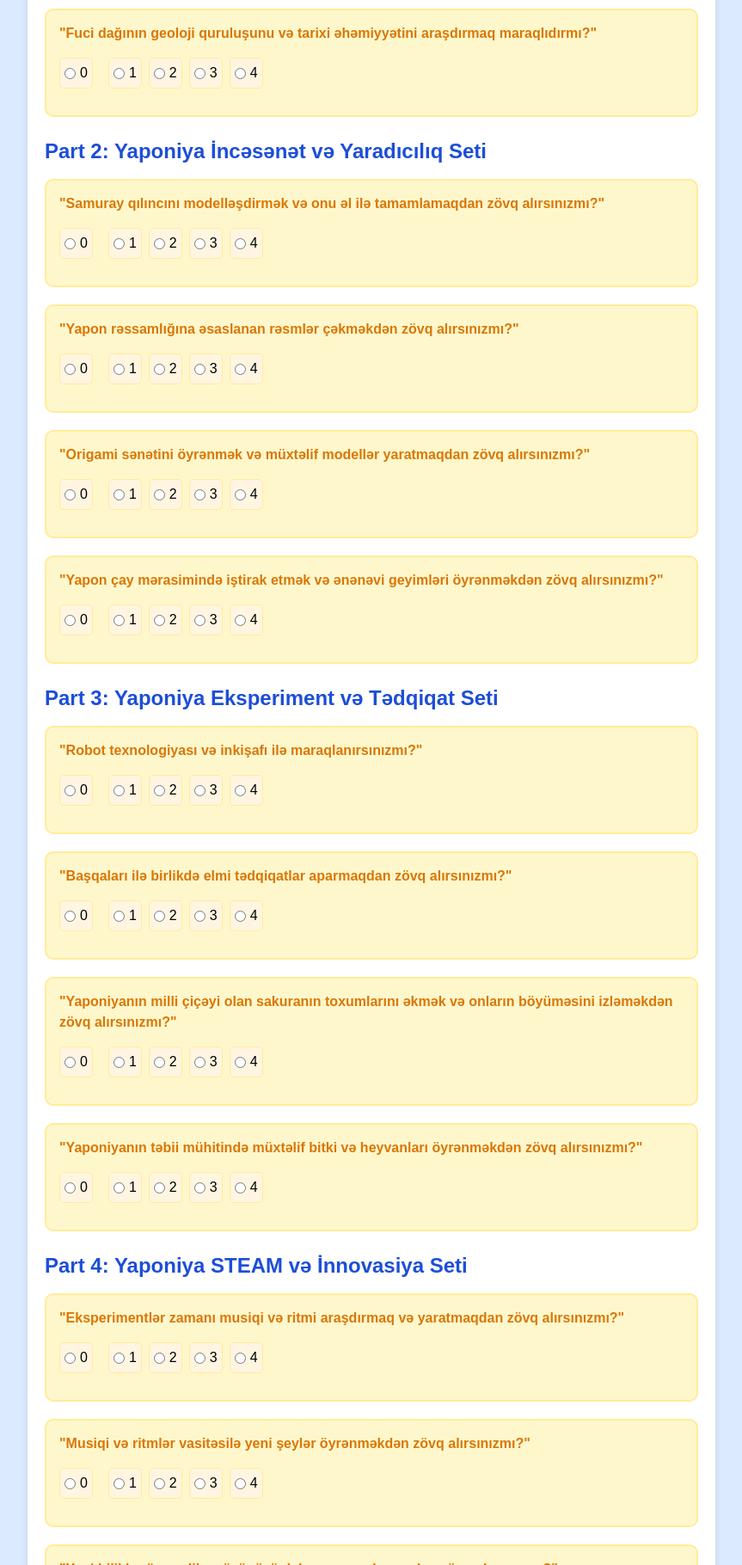
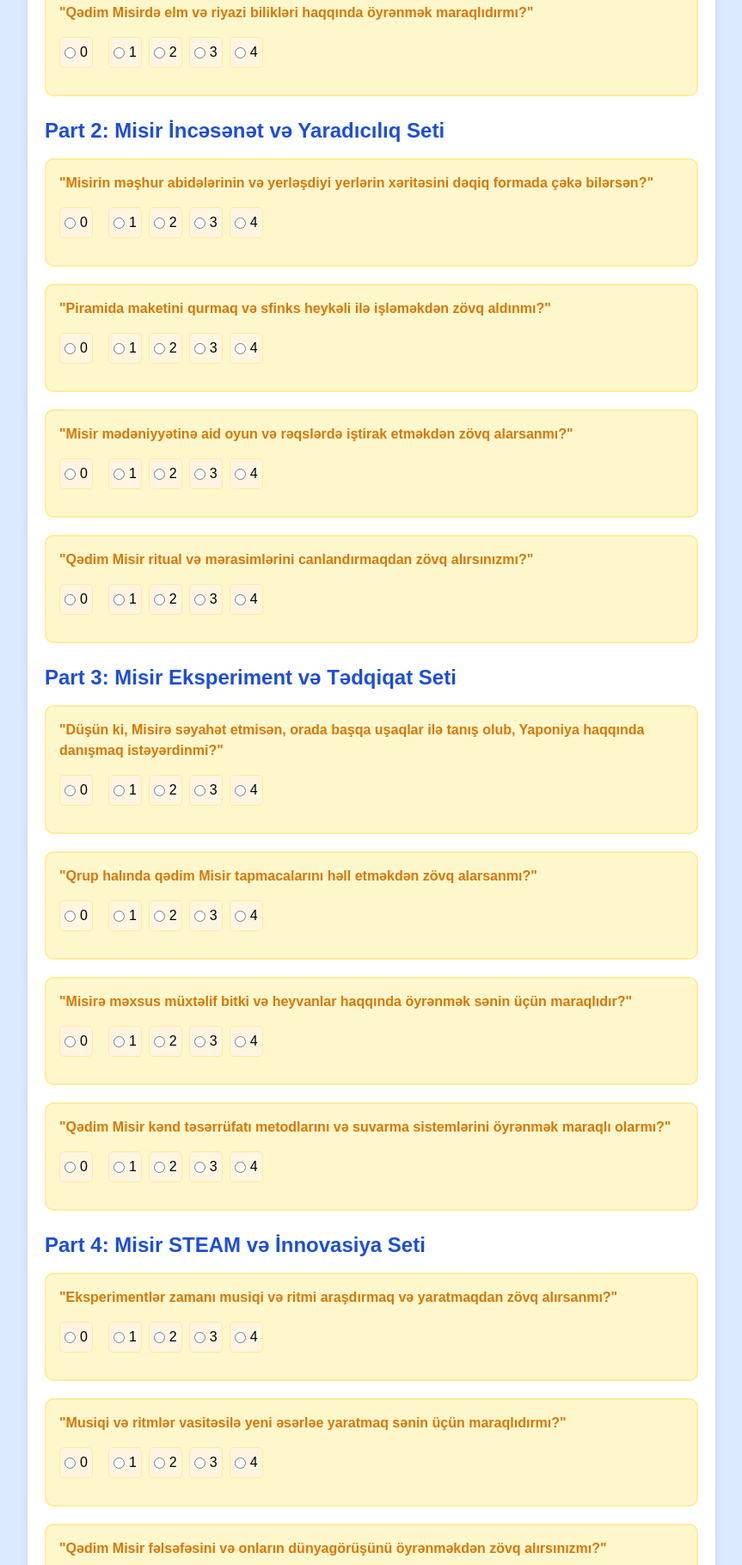
Before and after one commit to xtirachi/psychological-map-egp, a plain HTML site: page index.html in a window 1280 px wide. Shown: the part 980-2800 px from the top of the page at 86% size, without its empty margins (208-1071 px from the left). Drawn offline with nearby package versions, Linux system fonts and the light colour scheme.

Commit message:
Update index.html

```diff
--- a/index.html
+++ b/index.html
@@ -10,12 +10,12 @@
 <body class="bg-blue-100 p-6">
     <div class="container">
         <img src="https://i.ibb.co/7XNQPGC/logo.png" alt="Logo" class="mx-auto mb-6">
-        <h1 class="text-4xl font-bold mb-6">Gardner'in Çoxsaylı Zəka Testi - Yaponiya</h1>
+        <h1 class="text-4xl font-bold mb-6">Gardner'in Çoxsaylı Zəka Testi - Misir</h1>
         <form id="questionnaire-az-egypt">
             <div class="mb-6">
-                <h2 class="text-2xl font-bold mb-4">Part 1: Yaponiya Mədəni İrs və Səyahət Seti</h2>
+                <h2 class="text-2xl font-bold mb-4">Part 1: Misir Mədəni İrs və Səyahət Seti</h2>
                 <div class="question">
-                    <p>"Yapon dilində yeni sözlər öyrənib, onları gündəlik danışıqda istifadə etməkdən zövq alırsınızmı?"</p>
+                    <p>"Misir tarixi haqqında məlumatlar öyrənib, başqalarına danışarsanmı?"</p>
                     <div class="flex space-x-2 mb-4">
                         <label><input type="radio" name="q1" value="0" required> 0</label>
                         <label><input type="radio" name="q1" value="1"> 1</label>
@@ -25,7 +25,7 @@
                     </div>
                 </div>
                 <div class="question">
-                    <p>"Yaponiyanın tarixi haqqında məlumat öyrənməkdən və başqalarına danışmaqdan zövq alırsınızmı?"</p>
+                    <p>"Misirin məşhur abidələri və hekayələri haqqında oxumaq və onları qeyd dəftərinə yazmaq maraqlıdırmı?"</p>
                     <div class="flex space-x-2 mb-4">
                         <label><input type="radio" name="q2" value="0" required> 0</label>
                         <label><input type="radio" name="q2" value="1"> 1</label>
@@ -35,7 +35,7 @@
                     </div>
                 </div>
                 <div class="question">
-                    <p>"Yapon yenini manata çevirməyi və fərqli valyutalar arasındakı əlaqələri hesablamayı xoşlayırsınızmı?"</p>
+                    <p>"Misir funtunu manata çevirmək və fərqli valyutalar arasındakı əlaqələrin hesablanması nə qədər rahatdır?"</p>
                     <div class="flex space-x-2 mb-4">
                         <label><input type="radio" name="q3" value="0" required> 0</label>
                         <label><input type="radio" name="q3" value="1"> 1</label>
@@ -45,7 +45,7 @@
                     </div>
                 </div>
                 <div class="question">
-                    <p>"Fuci dağının geoloji quruluşunu və tarixi əhəmiyyətini araşdırmaq maraqlıdırmı?"</p>
+                    <p>"Qədim Misirdə elm və riyazi bilikləri haqqında öyrənmək maraqlıdırmı?"</p>
                     <div class="flex space-x-2 mb-4">
                         <label><input type="radio" name="q4" value="0" required> 0</label>
                         <label><input type="radio" name="q4" value="1"> 1</label>
@@ -56,9 +56,9 @@
                 </div>
             </div>
             <div class="mb-6">
-                <h2 class="text-2xl font-bold mb-4">Part 2: Yaponiya İncəsənət və Yaradıcılıq Seti</h2>
+                <h2 class="text-2xl font-bold mb-4">Part 2: Misir İncəsənət və Yaradıcılıq Seti</h2>
                 <div class="question">
-                    <p>"Samuray qılıncını modelləşdirmək və onu əl ilə tamamlamaqdan zövq alırsınızmı?"</p>
+                    <p>"Misirin məşhur abidələrinin və yerləşdiyi yerlərin xəritəsini dəqiq formada çəkə bilərsən?"</p>
                     <div class="flex space-x-2 mb-4">
                         <label><input type="radio" name="q5" value="0" required> 0</label>
                         <label><input type="radio" name="q5" value="1"> 1</label>
@@ -68,7 +68,7 @@
                     </div>
                 </div>
                 <div class="question">
-                    <p>"Yapon rəssamlığına əsaslanan rəsmlər çəkməkdən zövq alırsınızmı?"</p>
+                    <p>"Piramida maketini qurmaq və sfinks heykəli ilə işləməkdən zövq aldınmı?"</p>
                     <div class="flex space-x-2 mb-4">
                         <label><input type="radio" name="q6" value="0" required> 0</label>
                         <label><input type="radio" name="q6" value="1"> 1</label>
@@ -78,7 +78,7 @@
                     </div>
                 </div>
                 <div class="question">
-                    <p>"Origami sənətini öyrənmək və müxtəlif modellər yaratmaqdan zövq alırsınızmı?"</p>
+                    <p>"Misir mədəniyyətinə aid oyun və rəqslərdə iştirak etməkdən zövq alarsanmı?"</p>
                     <div class="flex space-x-2 mb-4">
                         <label><input type="radio" name="q7" value="0" required> 0</label>
                         <label><input type="radio" name="q7" value="1"> 1</label>
@@ -88,7 +88,7 @@
                     </div>
                 </div>
                 <div class="question">
-                    <p>"Yapon çay mərasimində iştirak etmək və ənənəvi geyimləri öyrənməkdən zövq alırsınızmı?"</p>
+                    <p>"Qədim Misir ritual və mərasimlərini canlandırmaqdan zövq alırsınızmı?"</p>
                     <div class="flex space-x-2 mb-4">
                         <label><input type="radio" name="q8" value="0" required> 0</label>
                         <label><input type="radio" name="q8" value="1"> 1</label>
@@ -99,9 +99,9 @@
                 </div>
             </div>
             <div class="mb-6">
-                <h2 class="text-2xl font-bold mb-4">Part 3: Yaponiya Eksperiment və Tədqiqat Seti</h2>
+                <h2 class="text-2xl font-bold mb-4">Part 3: Misir Eksperiment və Tədqiqat Seti</h2>
                 <div class="question">
-                    <p>"Robot texnologiyası və inkişafı ilə maraqlanırsınızmı?"</p>
+                    <p>"Düşün ki, Misirə səyahət etmisən, orada başqa uşaqlar ilə tanış olub, Yaponiya haqqında danışmaq istəyərdinmi?"</p>
                     <div class="flex space-x-2 mb-4">
                         <label><input type="radio" name="q9" value="0" required> 0</label>
                         <label><input type="radio" name="q9" value="1"> 1</label>
@@ -111,7 +111,7 @@
                     </div>
                 </div>
                 <div class="question">
-                    <p>"Başqaları ilə birlikdə elmi tədqiqatlar aparmaqdan zövq alırsınızmı?"</p>
+                    <p>"Qrup halında qədim Misir tapmacalarını həll etməkdən zövq alarsanmı?"</p>
                     <div class="flex space-x-2 mb-4">
                         <label><input type="radio" name="q10" value="0" required> 0</label>
                         <label><input type="radio" name="q10" value="1"> 1</label>
@@ -121,7 +121,7 @@
                     </div>
                 </div>
                 <div class="question">
-                    <p>"Yaponiyanın milli çiçəyi olan sakuranın toxumlarını əkmək və onların böyüməsini izləməkdən zövq alırsınızmı?"</p>
+                    <p>"Misirə məxsus müxtəlif bitki və heyvanlar haqqında öyrənmək sənin üçün maraqlıdır?"</p>
                     <div class="flex space-x-2 mb-4">
                         <label><input type="radio" name="q11" value="0" required> 0</label>
                         <label><input type="radio" name="q11" value="1"> 1</label>
@@ -131,7 +131,7 @@
                     </div>
                 </div>
                 <div class="question">
-                    <p>"Yaponiyanın təbii mühitində müxtəlif bitki və heyvanları öyrənməkdən zövq alırsınızmı?"</p>
+                    <p>"Qədim Misir kənd təsərrüfatı metodlarını və suvarma sistemlərini öyrənmək maraqlı olarmı?"</p>
                     <div class="flex space-x-2 mb-4">
                         <label><input type="radio" name="q12" value="0" required> 0</label>
                         <label><input type="radio" name="q12" value="1"> 1</label>
@@ -142,9 +142,9 @@
                 </div>
             </div>
             <div class="mb-6">
-                <h2 class="text-2xl font-bold mb-4">Part 4: Yaponiya STEAM və İnnovasiya Seti</h2>
+                <h2 class="text-2xl font-bold mb-4">Part 4: Misir STEAM və İnnovasiya Seti</h2>
                 <div class="question">
-                    <p>"Eksperimentlər zamanı musiqi və ritmi araşdırmaq və yaratmaqdan zövq alırsınızmı?"</p>
+                    <p>"Eksperimentlər zamanı musiqi və ritmi araşdırmaq və yaratmaqdan zövq alırsanmı?"</p>
                     <div class="flex space-x-2 mb-4">
                         <label><input type="radio" name="q13" value="0" required> 0</label>
                         <label><input type="radio" name="q13" value="1"> 1</label>
@@ -154,7 +154,7 @@
                     </div>
                 </div>
                 <div class="question">
-                    <p>"Musiqi və ritmlər vasitəsilə yeni şeylər öyrənməkdən zövq alırsınızmı?"</p>
+                    <p>"Musiqi və ritmlər vasitəsilə yeni əsərləe yaratmaq sənin üçün maraqlıdırmı?"</p>
                     <div class="flex space-x-2 mb-4">
                         <label><input type="radio" name="q14" value="0" required> 0</label>
                         <label><input type="radio" name="q14" value="1"> 1</label>
@@ -164,7 +164,7 @@
                     </div>
                 </div>
                 <div class="question">
-                    <p>"Yeni biliklər öyrəndikcə özünüzü daha yaxşı anlamaqdan zövq alırsınızmı?"</p>
+                    <p>"Qədim Misir fəlsəfəsini və onların dünyagörüşünü öyrənməkdən zövq alırsınızmı?"</p>
                     <div class="flex space-x-2 mb-4">
                         <label><input type="radio" name="q15" value="0" required> 0</label>
                         <label><input type="radio" name="q15" value="1"> 1</label>
@@ -190,10 +190,11 @@
             <h2 class="text-xl font-bold mb-4">Nəticə</h2>
             <div id="pdf-viewer" class="border p-4"></div>
         </div>
-        <button onclick="window.location.href='index.html'" class="bg-gray-500 text-white px-4 py-2 rounded mt-4">Ana səhifəyə qayıt</button>
+        <button onclick="window.location.href='index-az.html'" class="bg-gray-500 text-white px-4 py-2 rounded mt-4">Ana səhifəyə qayıt</button>
     </div>
     <script src="https://cdnjs.cloudflare.com/ajax/libs/pdfmake/0.1.68/pdfmake.min.js"></script>
     <script src="https://cdnjs.cloudflare.com/ajax/libs/pdfmake/0.1.68/vfs_fonts.js"></script>
+
     <script src="script.js"></script>
 </body>
 </html>
```
